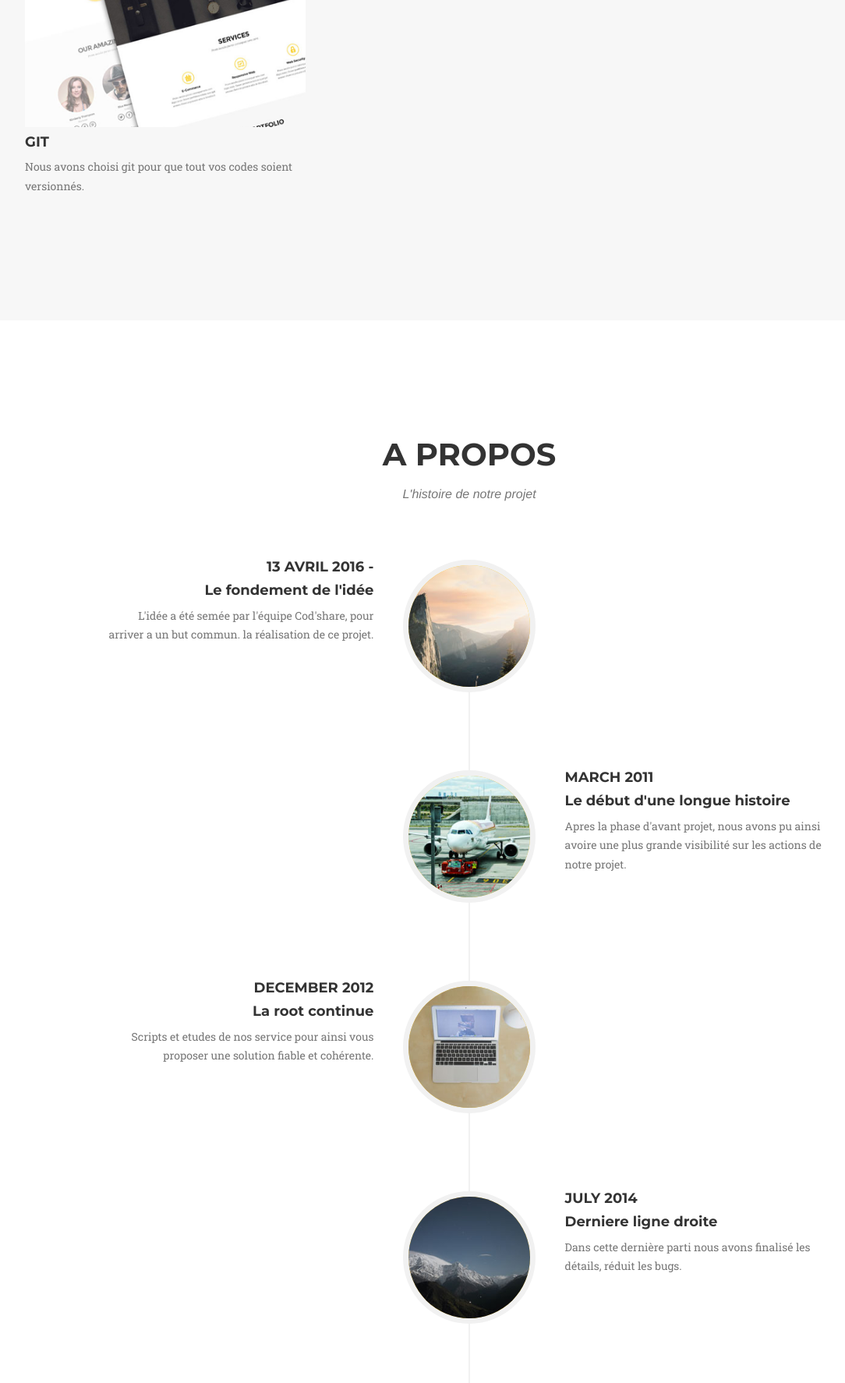
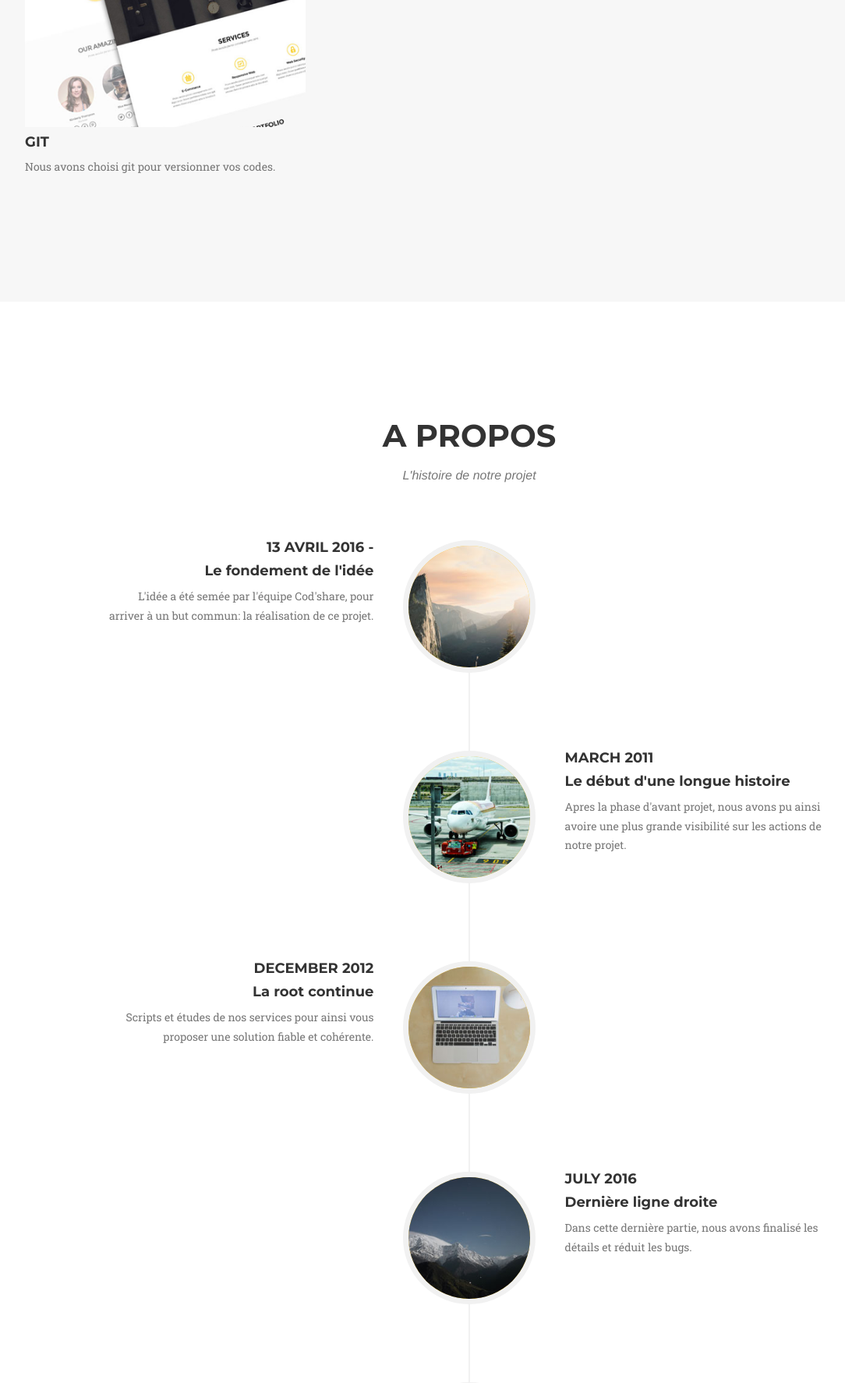
Before and after one commit to DimitriTchapmi/CodShare, a PHP site: page / in a window 1280 px wide. Shown: the part 2360-4134 px from the top of the page at 78% size, without its empty margins (38-1122 px from the left). Run offline with PHP 8.4, Linux system fonts and the light colour scheme; some libraries are stand-ins or nearby versions; some web fonts are replaced.

Commit message:
correction french error

```diff
--- a/index.php
+++ b/index.php
@@ -61,10 +61,10 @@
                         <a class="page-scroll" href="#nosservices">Nos services</a>
                     </li>
                     <li>
-                        <a class="page-scroll" href="#about">About</a>
+                        <a class="page-scroll" href="#about">A Propos</a>
                     </li>
                     <li>
-                        <a class="page-scroll" href="#team">Team</a>
+                        <a class="page-scroll" href="#team">Equipe</a>
                     </li>
                     <li>
                         <a class="page-scroll" href="#contact">Contact</a>
@@ -99,7 +99,7 @@
             <div class="row">
                 <div class="col-lg-12 text-center">
                     <h2 class="section-heading">Offre des services</h2>
-                    <h3 class="section-subheading text-muted">Cod'Share = des services a couper le souffle !</h3>
+                    <h3 class="section-subheading text-muted">Cod'Share = des services à couper le souffle !</h3>
                 </div>
             </div>
             <div class="row text-center">
@@ -108,8 +108,8 @@
                         <i class="fa fa-circle fa-stack-2x text-primary"></i>
                         <i class="fa fa-shopping-cart fa-stack-1x fa-inverse"></i>
                     </span>
-                    <h4 class="service-heading">partage de code</h4>
-                    <p class="text-muted">Grâce a git, notre solution permet de partager et de versionner le code.</p>
+                    <h4 class="service-heading">Partage de code</h4>
+                    <p class="text-muted">Grâce à git, notre solution permet de partager et de versionner le code source.</p>
                 </div>
                 <div class="col-md-4">
                     <span class="fa-stack fa-4x">
@@ -137,7 +137,7 @@
             <div class="row">
                 <div class="col-lg-12 text-center">
                     <h2 class="section-heading">Nos services proposés</h2>
-                    <h3 class="section-subheading text-muted">Quelques apperçu du contenue</h3>
+                    <h3 class="section-subheading text-muted">Quelques apperçus du contenu</h3>
                 </div>
             </div>
             <div class="row">
@@ -166,7 +166,7 @@
                     </a>
                     <div class="portfolio-caption">
                         <h4>Mail</h4>
-                        <p class="text-muted">Grâce a Rainloop, nous vous proposons une adresse mail unique.</p>
+                        <p class="text-muted">Grâce à Rainloop, nous vous proposons une adresse mail unique.</p>
                     </div>
                 </div>
                 <div class="col-md-4 col-sm-6 portfolio-item">
@@ -180,7 +180,7 @@
                   </a>
                     <div class="portfolio-caption">
                         <h4>Cloud</h4>
-                        <p class="text-muted">Owncloud, la meilleur solution our vous permettre d'accéder a votre espace de stockage.</p>
+                        <p class="text-muted">Owncloud, la meilleure solution pour vous permettre d'accéder à votre espace de stockage.</p>
                     </div>
                 </div>
                 <div class="col-md-4 col-sm-6 portfolio-item">
@@ -194,7 +194,7 @@
                     </a>
                     <div class="portfolio-caption">
                         <h4>Git</h4>
-                        <p class="text-muted">Nous avons choisi git pour que tout vos codes soient versionnés.</p>
+                        <p class="text-muted">Nous avons choisi git pour versionner vos codes.</p>
                     </div>
                 </div>
 <!--                <div class="col-md-4 col-sm-6 portfolio-item">
@@ -251,7 +251,7 @@
                                     <h4 class="subheading">Le fondement de l'idée</h4>
                                 </div>
                                 <div class="timeline-body">
-                                    <p class="text-muted">L'idée a été semée par l'équipe Cod'share, pour arriver a un but commun. la réalisation de ce projet.</p>
+                                    <p class="text-muted">L'idée a été semée par l'équipe Cod'share, pour arriver à un but commun: la réalisation de ce projet.</p>
                                 </div>
                             </div>
                         </li>
@@ -279,7 +279,7 @@
                                     <h4 class="subheading">La root continue</h4>
                                 </div>
                                 <div class="timeline-body">
-                                    <p class="text-muted">Scripts et etudes de nos service pour ainsi vous proposer une solution fiable et cohérente.</p>
+                                    <p class="text-muted">Scripts et études de nos services pour ainsi vous proposer une solution fiable et cohérente.</p>
                                 </div>
                             </div>
                         </li>
@@ -289,11 +289,11 @@
                             </div>
                             <div class="timeline-panel">
                                 <div class="timeline-heading">
-                                    <h4>July 2014</h4>
-                                    <h4 class="subheading">Derniere ligne droite</h4>
+                                    <h4>July 2016</h4>
+                                    <h4 class="subheading">Dernière ligne droite</h4>
                                 </div>
                                 <div class="timeline-body">
-                                    <p class="text-muted">Dans cette dernière parti nous avons finalisé les détails, réduit les bugs.</p>
+                                    <p class="text-muted">Dans cette dernière partie, nous avons finalisé les détails et réduit les bugs.</p>
                                 </div>
                             </div>
                         </li>
@@ -368,39 +368,13 @@
             </div>
             <div class="row">
                 <div class="col-lg-8 col-lg-offset-2 text-center">
-                    <p class="large text-muted">Equipe motivée et déterminée a vous permettre a vous, développeurs, de travailler d'une simplicité Et vous permettre de vous gagner du temps. </p>
+                    <p class="large text-muted">Equipe motivée et déterminée pour permettre à vous, développeurs, de travailler en toute simplicité en gagnant du temps. </p>
                 </div>
             </div>
         </div>
     </section>
 
-    <!-- Clients Aside
-    <aside class="clients">
-        <div class="container">
-            <div class="row">
-                <div class="col-md-3 col-sm-6">
-                    <a href="#">
-                        <img src="img/logos/envato.jpg" class="img-responsive img-centered" alt="">
-                    </a>
-                </div>
-                <div class="col-md-3 col-sm-6">
-                    <a href="#">
-                        <img src="img/logos/designmodo.jpg" class="img-responsive img-centered" alt="">
-                    </a>
-                </div>
-                <div class="col-md-3 col-sm-6">
-                    <a href="#">
-                        <img src="img/logos/themeforest.jpg" class="img-responsive img-centered" alt="">
-                    </a>
-                </div>
-                <div class="col-md-3 col-sm-6">
-                    <a href="#">
-                        <img src="img/logos/creative-market.jpg" class="img-responsive img-centered" alt="">
-                    </a>
-                </div>
-            </div>
-        </div>
-    </aside>
+
     -->
     <!-- Contact Section -->
     <section id="contact">
```
